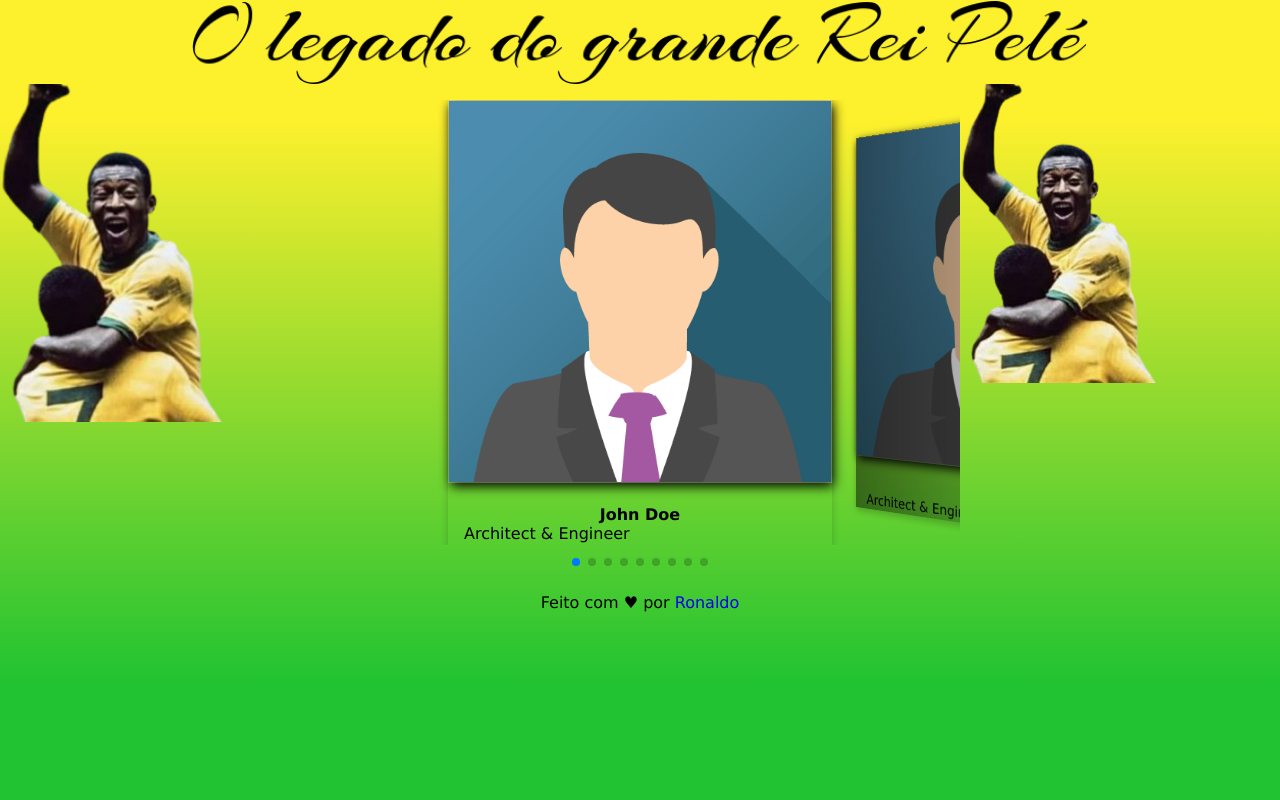
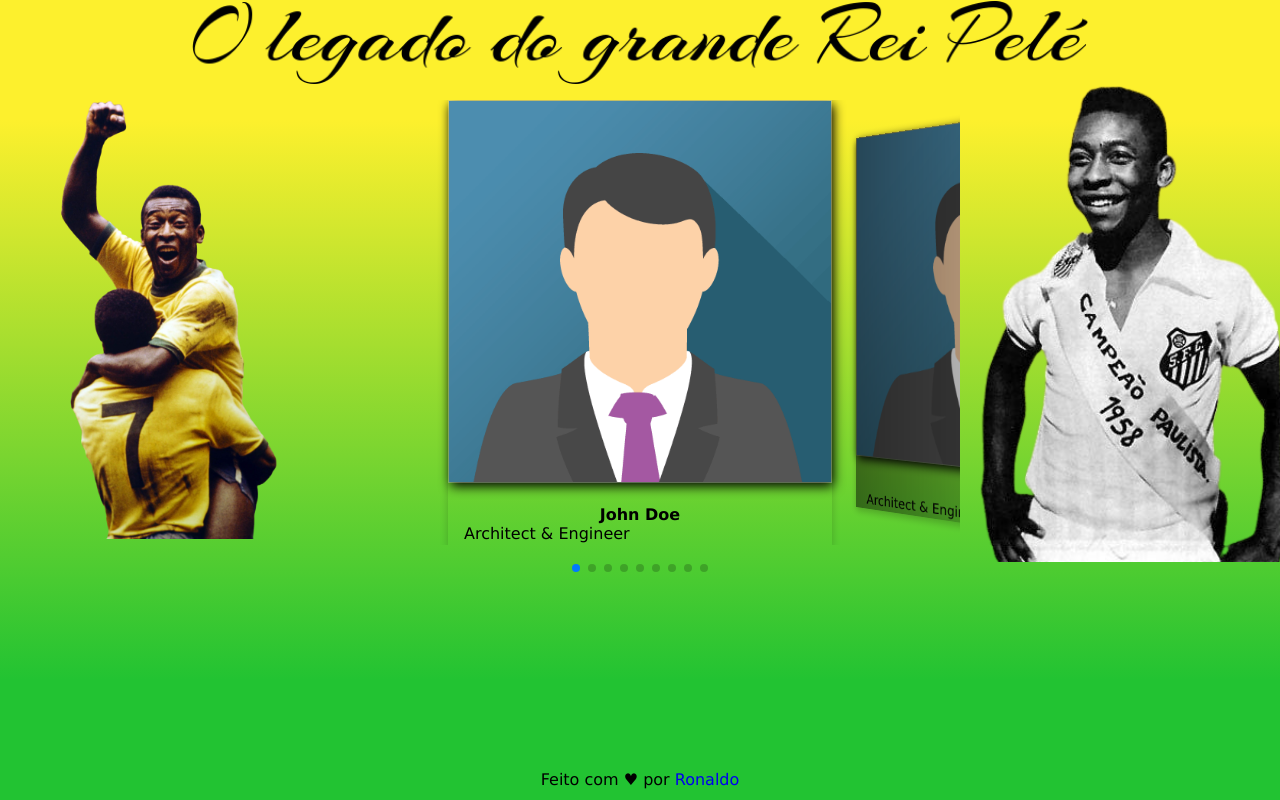
Before and after one commit to ronaldo-alves-jr/ReiPeleh-Tribute, a website: page public/index.html in a window 1280 px wide. Drawn offline with nearby package versions, Linux system fonts and the light colour scheme.

Commit message:
style: images added
Novas imagens foram adicionadas.

```diff
--- a/public/css/style.css
+++ b/public/css/style.css
@@ -15,11 +15,20 @@ body {
   align-items: center;
 }
 
-.footer {
+/* .footer {
   margin-top: 3rem;
   display: flex;
   justify-content: center;
   align-items: center;
+} */
+
+.footer {
+  bottom: 0;
+  left: 0;
+  height: 30px;
+  position: fixed;
+  width: 100%;
+  text-align: center;
 }
 
 /* .main {
@@ -73,8 +82,7 @@ h4 {
 }
 
 .swiper-pagination {
-  margin-top: 2rem;
-  margin-bottom: 2rem;
+  margin-bottom: -1.5rem;
 }
 
 .img-container {
@@ -138,8 +146,13 @@ b {
   width: 100%;
 }
 
-.pele-img{
+.right-img{
+  display:flex;
+  width: 100%;
+}
+
+.pele-img {
   position: relative;
-  width: 70%;
+  width: 100%;
 
 }
--- a/public/index.html
+++ b/public/index.html
@@ -35,8 +35,8 @@
     <!-- box 1 -->
 
     <div class="flex-items">
-      <div class = "left-img">
-        <img class="pele-img" src="img/pelé-side.png">
+      <div class="left-img">
+        <img class="pele-img" src="img/pele-left.png">
       </div>
     </div>
 
@@ -134,7 +134,8 @@
     <!-- box 3 -->
 
     <div class="flex-items">
-      <img src="img/pelé-side.png" alt="" srcset="">
+      <div class="right-img">
+      <img class="pele-img" src="img/pele-right.png">
     </div>
   </div>
 
```
Also changed, not shown: public/img/pele-1.png (added), public/img/pele-2.png (added), public/img/pele-left.png (added), public/img/pele-right.png (added), public/img/pelé-side.png (deleted).
